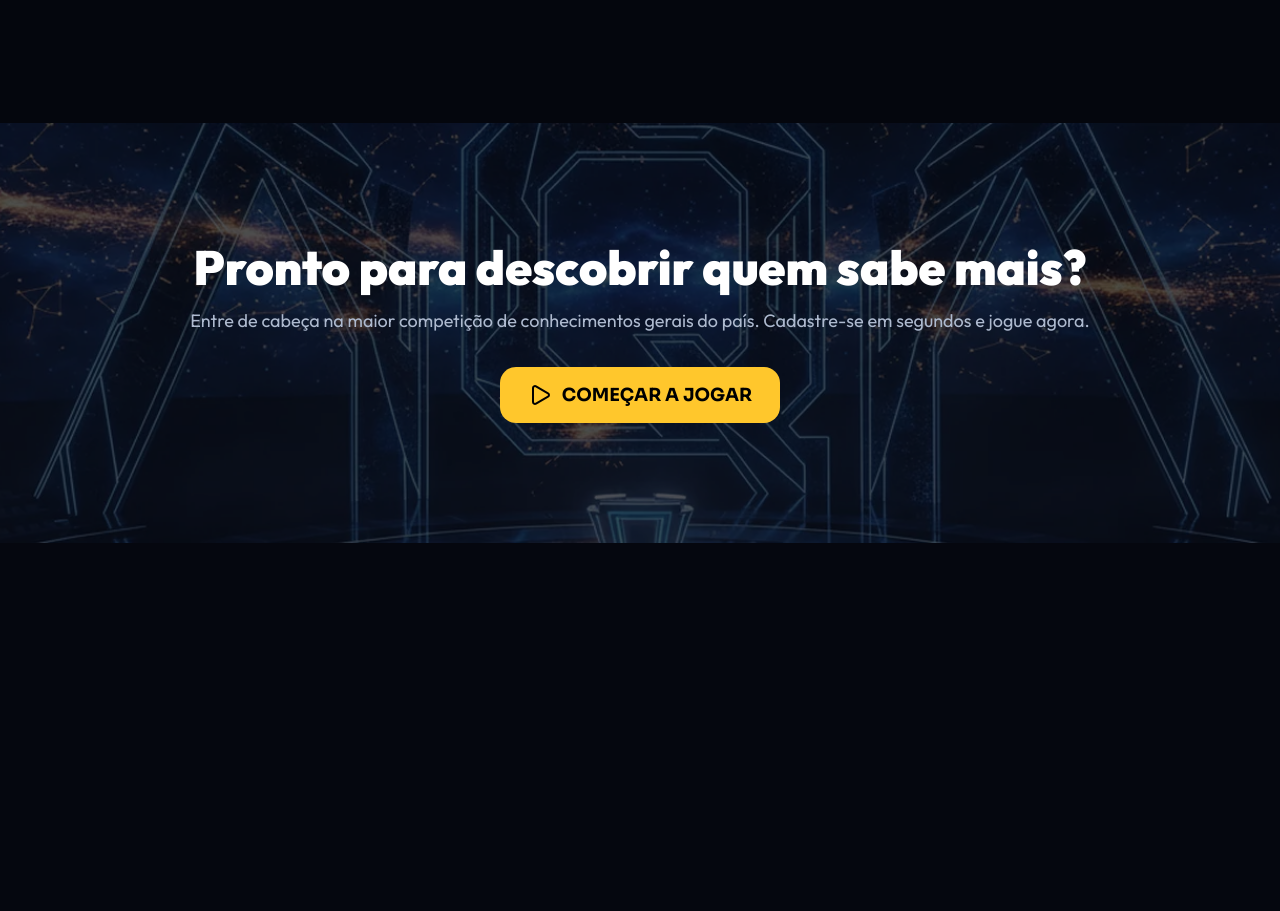
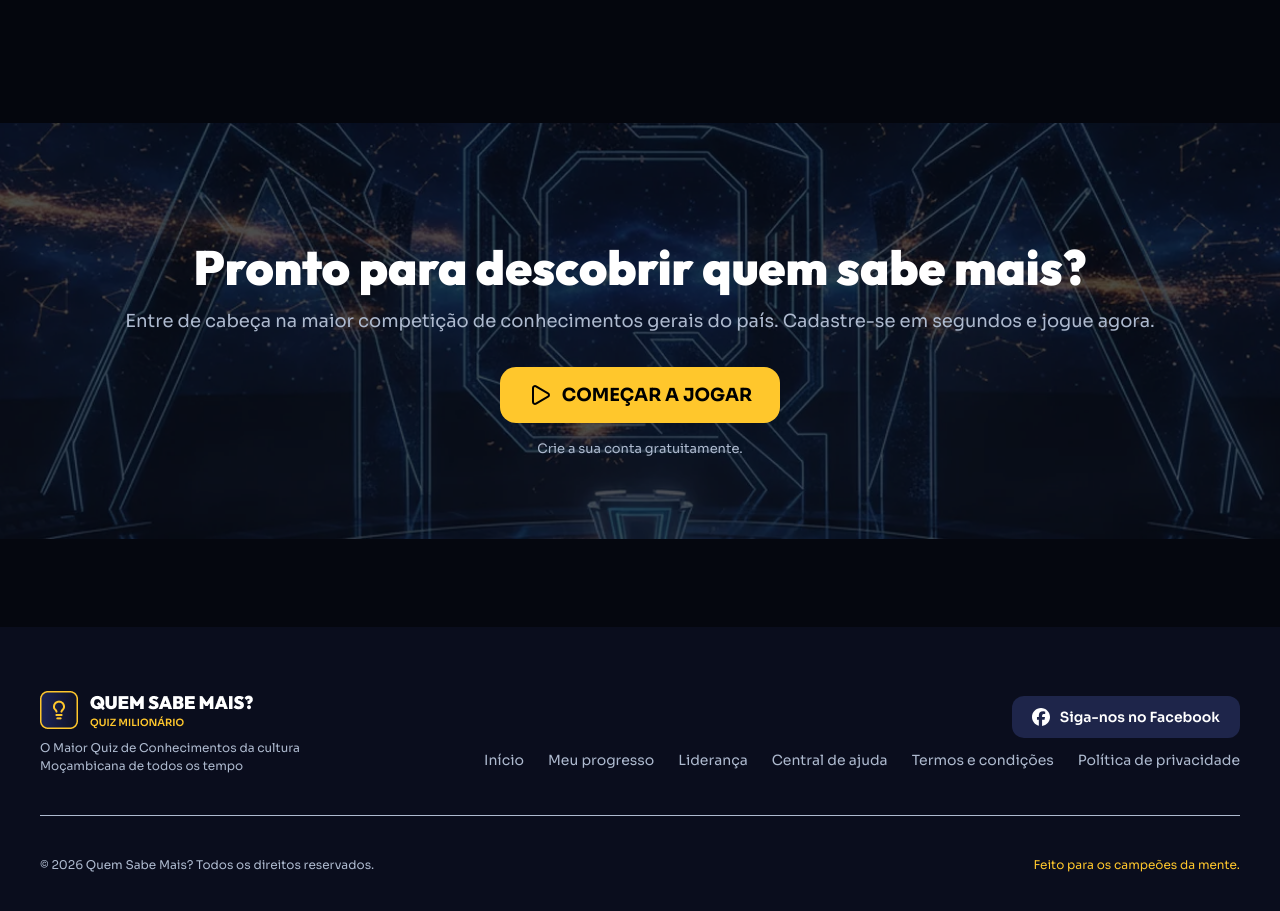
Before and after one commit to renzi-fidele-frontend/quem-sabe-mais, a Next.js app: page / in a window 1280 px wide. Shown: the part 6520-7431 px from the top of the page. Before the commit the page ends 7063 px from the top, so only its background shows below. Built offline with nearby package versions, Linux system fonts and the light colour scheme.

Commit message:
feat: Adicionando o componente de Footer ao layout do site

```diff
--- a/app/layout.tsx
+++ b/app/layout.tsx
@@ -2,6 +2,7 @@ import type { Metadata } from "next";
 import { Outfit, Sora } from "next/font/google";
 import "./globals.css";
 import Header from "@/components/layout/Header";
+import Footer from "@/components/layout/Footer";
 
 const OutfitFont = Outfit({
    variable: "--font-outfit",
@@ -24,6 +25,7 @@ export default function RootLayout({ children }: LayoutProps<"/">) {
          <body className="min-h-full flex flex-col">
             <Header />
             <main>{children}</main>
+            <Footer />
          </body>
       </html>
    );
--- a/app/page.tsx
+++ b/app/page.tsx
@@ -322,18 +322,20 @@ export default function Home() {
                   </div>
                </Container>
             </section>
-            <section className="py-30 relative">
+            {/* Pronto para jogar? */}
+            <section className="pt-30 pb-20 relative mb-22">
                {/* Fundo */}
                <Image className="absolute inset-0 size-full object-cover -z-2" alt="" src="/img/fundo-bottom.webp" width={1920} height={440} />
                <div className="absolute -z-1 inset-0 size-full bg-fundo opacity-70"></div>
                <Container className="text-center">
                   <p className="text-5xl text-white font-black mb-4">Pronto para descobrir quem sabe mais?</p>
-                  <p className="mb-8 text-lg">
+                  <p className="mb-8 text-lg font-sora">
                      Entre de cabeça na maior competição de conhecimentos gerais do país. Cadastre-se em segundos e jogue agora.
                   </p>
-                  <Button className="mx-auto px-7 py-3.5">
+                  <Button className="mx-auto px-7 py-3.5 mb-4">
                      <Play /> COMEÇAR A JOGAR
                   </Button>
+                  <p className="text-[13px] font-sora">Crie a sua conta gratuitamente.</p>
                </Container>
             </section>
          </div>
--- /dev/null
+++ b/components/layout/Footer.tsx
@@ -0,0 +1,50 @@
+import Image from "next/image";
+import Link from "next/link";
+import Container from "./Container";
+
+const Footer = () => {
+   const nav = [
+      { nome: "Início", path: "/" },
+      { nome: "Meu progresso", path: "/meu-progresso" },
+      { nome: "Liderança", path: "/lideranca" },
+      { nome: "Central de ajuda", path: "/central-de-ajuda" },
+      { nome: "Termos e condições", path: "/termos-e-condicoes" },
+      { nome: "Política de privacidade", path: "/politica-de-privacidade" },
+   ];
+
+   return (
+      <div className="bg-azul-escuro pt-16 pb-12 font-sora">
+         <Container className="text-[12px]">
+            {/* Cima */}
+            <div className="flex items-center justify-between">
+               {/* Esquerda */}
+               <div className="basis-[28%] gap-3">
+                  <Image className="mb-2.5" alt="Logo" width={214} height={38} src="/logo.png" />
+                  <p className="">O Maior Quiz de Conhecimentos da cultura Moçambicana de todos os tempo</p>
+               </div>
+               {/* Direita */}
+               <div className="text-end text-sm space-y-3">
+                  <Link className="ms-auto flex gap-2.5 w-fit bg-cor-borda text-white rounded-xl px-5 py-2.75 font-semibold items-center" href="/">
+                     <Image className="invert-100" src="/icons/facebook.svg" width={18} height={18} alt="Logo do facebook" /> Siga-nos no
+                     Facebook
+                  </Link>
+                  <nav className="flex gap-6">
+                     {nav.map(({ nome, path }, k) => (
+                        <Link className="" key={k} href={path}>
+                           {nome}
+                        </Link>
+                     ))}
+                  </nav>
+               </div>
+            </div>
+            <hr className="my-10" />
+            {/* Baixo */}
+            <div className="flex justify-between font-sora">
+               <p>© 2026 Quem Sabe Mais? Todos os direitos reservados.</p>
+               <p className="text-tema">Feito para os campeões da mente.</p>
+            </div>
+         </Container>
+      </div>
+   );
+};
+export default Footer;
```
Also changed, not shown: public/icons/facebook.svg (added).
